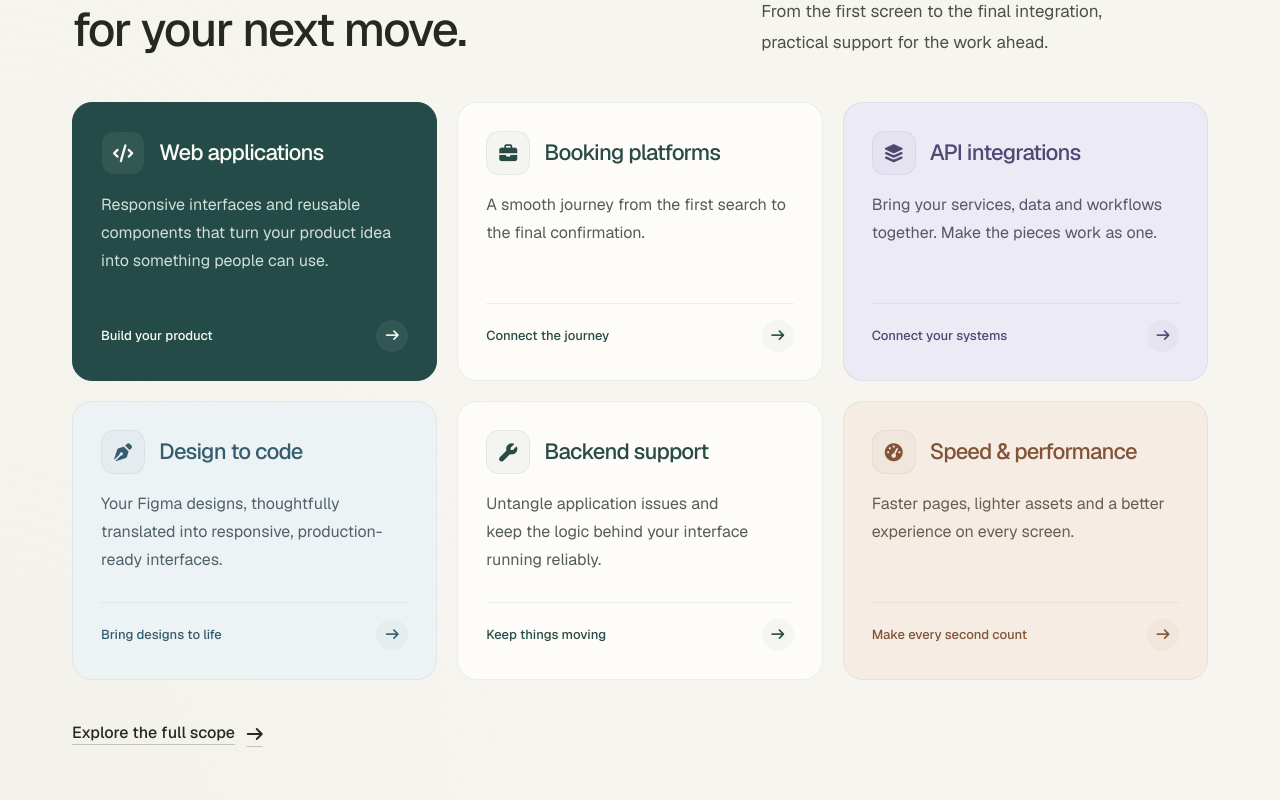
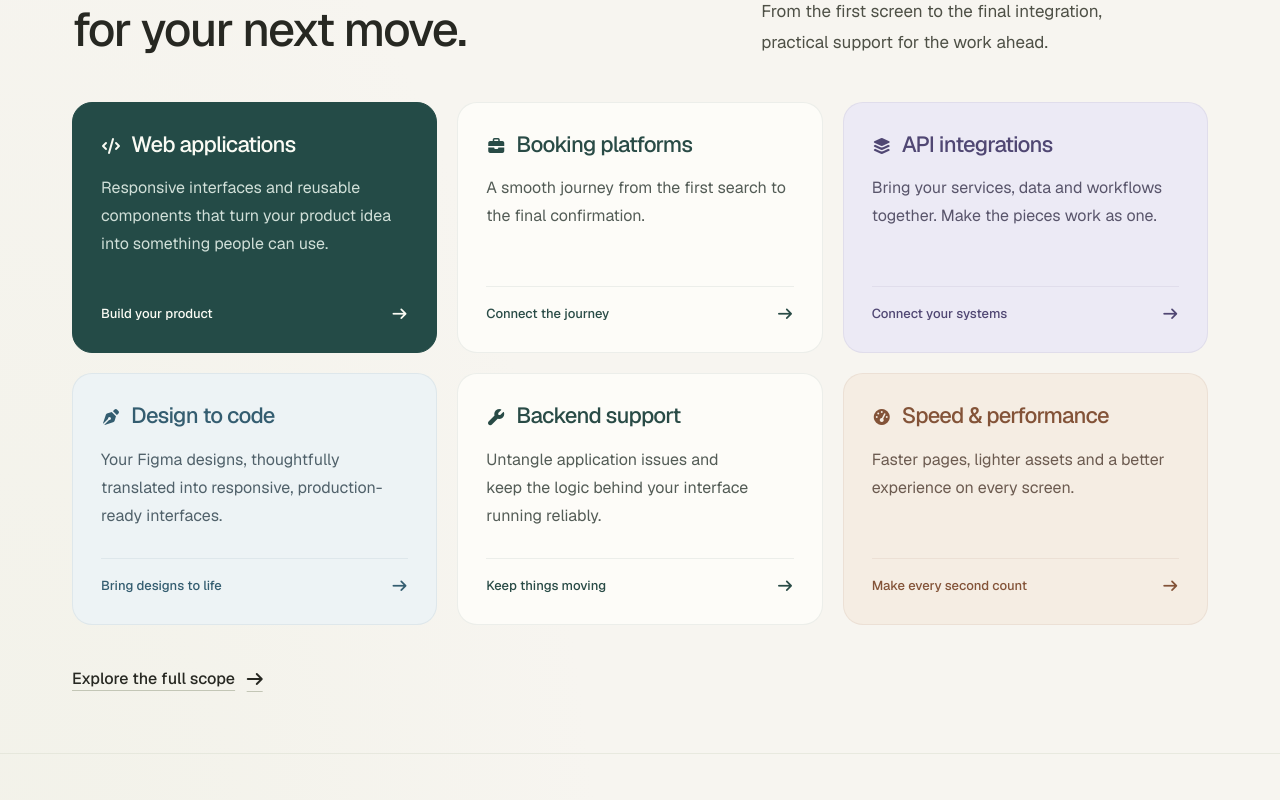
Before and after one commit to Abid-Hussain81/personal_portfolio, a Next.js app: page / in a window 1280 px wide. Shown: the part 860-1660 px from the top of the page. Built offline with nearby package versions, Linux system fonts and the light colour scheme; no server answers.

Commit message:
Align plain Expertise icons with card headings

```diff
--- a/src/app/expertise-cards.css
+++ b/src/app/expertise-cards.css
@@ -7,7 +7,6 @@
   --expertise-ink: #294b46;
   --expertise-body: #535c56;
   --expertise-edge: #294b4614;
-  --expertise-tint: #294b460a;
   position: relative;
   display: flex;
   flex-direction: column;
@@ -19,16 +18,16 @@
   color: var(--expertise-ink);
   transition: transform .3s ease, box-shadow .3s ease, border-color .3s ease;
 }
-.home-page .expertise-card-web-applications { --expertise-bg: #244b47; --expertise-ink: #fafbf4; --expertise-body: #d0dfd8; --expertise-edge: #244b47; --expertise-tint: #ffffff12; }
-.home-page .expertise-card-api-integrations { --expertise-bg: #eceaf5; --expertise-ink: #504773; --expertise-body: #59556b; --expertise-edge: #50477314; --expertise-tint: #5047730a; }
-.home-page .expertise-card-figma-to-code { --expertise-bg: #edf3f5; --expertise-ink: #345d70; --expertise-body: #50616a; --expertise-edge: #345d7014; --expertise-tint: #345d700a; }
-.home-page .expertise-card-website-performance { --expertise-bg: #f5ede3; --expertise-ink: #835338; --expertise-body: #6c5b50; --expertise-edge: #83533814; --expertise-tint: #8353380a; }
-.home-page .expertise-card-heading { display: flex; align-items: center; gap: .875rem; }
-.home-page .expertise-card-icon { display: grid; place-items: center; flex-shrink: 0; width: 2.75rem; height: 2.75rem; border: 1px solid var(--expertise-edge); border-radius: .8rem; background: var(--expertise-tint); font-size: 1.125rem; }
+.home-page .expertise-card-web-applications { --expertise-bg: #244b47; --expertise-ink: #fafbf4; --expertise-body: #d0dfd8; --expertise-edge: #244b47; }
+.home-page .expertise-card-api-integrations { --expertise-bg: #eceaf5; --expertise-ink: #504773; --expertise-body: #59556b; --expertise-edge: #50477314; }
+.home-page .expertise-card-figma-to-code { --expertise-bg: #edf3f5; --expertise-ink: #345d70; --expertise-body: #50616a; --expertise-edge: #345d7014; }
+.home-page .expertise-card-website-performance { --expertise-bg: #f5ede3; --expertise-ink: #835338; --expertise-body: #6c5b50; --expertise-edge: #83533814; }
+.home-page .expertise-card-heading { display: flex; align-items: baseline; gap: .625rem; }
+.home-page .expertise-card-icon { flex-shrink: 0; width: 1.25em; font-size: 1rem; text-align: center; }
 .home-page .expertise-card h3 { min-width: 0; font-size: 1.375rem; font-weight: 500; letter-spacing: -.035em; line-height: 1.25; text-wrap: balance; }
 .home-page .expertise-card-copy { flex: 1; max-width: 36ch; margin-top: 1rem; font-size: 1rem; line-height: 1.75; color: var(--expertise-body); text-wrap: pretty; }
 .home-page .expertise-card-bottom { display: flex; align-items: center; justify-content: space-between; gap: 1rem; margin-top: 1.75rem; padding-top: 1rem; border-top: 1px solid var(--expertise-edge); font-size: .8125rem; font-weight: 500; }
-.home-page .expertise-card-arrow { display: grid; place-items: center; flex-shrink: 0; width: 2rem; height: 2rem; border-radius: 50%; background: var(--expertise-tint); transition: background .3s ease, transform .3s ease; }
+.home-page .expertise-card-arrow { flex-shrink: 0; font-size: .875rem; transition: transform .3s ease; }
 .home-page .expertise-card:focus-visible { outline-color: var(--expertise-ink); outline-offset: 4px; }
 @media (hover: hover) and (pointer: fine) and (prefers-reduced-motion: no-preference) {
   .home-page .expertise-card:hover { transform: translateY(-4px); border-color: var(--expertise-ink); box-shadow: 0 14px 32px #294b460c; }
--- a/src/components/sections/FeaturedServicesSection.tsx
+++ b/src/components/sections/FeaturedServicesSection.tsx
@@ -38,15 +38,13 @@ export function FeaturedServicesSection() {
         return <ScrollReveal distance={24} duration={.65} delay={(index % 3) * .07} once key={service.id}>
           <Link href={"/services#" + service.id} className={"expertise-card expertise-card-" + service.id}>
             <div className="expertise-card-heading">
-              <span className="expertise-card-icon" aria-hidden="true">
-                <i className={`fa-solid ${expertiseIcons[service.icon]}`} />
-              </span>
+              <i className={`expertise-card-icon fa-solid ${expertiseIcons[service.icon]}`} aria-hidden="true" />
               <h3>{preview?.title ?? service.title}</h3>
             </div>
             <p className="expertise-card-copy">{preview?.summary ?? service.description}</p>
             <div className="expertise-card-bottom">
               <span>{preview?.label ?? "Explore this service"}</span>
-              <span className="expertise-card-arrow" aria-hidden="true"><i className="fa-solid fa-arrow-right" /></span>
+              <i className="expertise-card-arrow fa-solid fa-arrow-right" aria-hidden="true" />
             </div>
           </Link>
         </ScrollReveal>;
```
